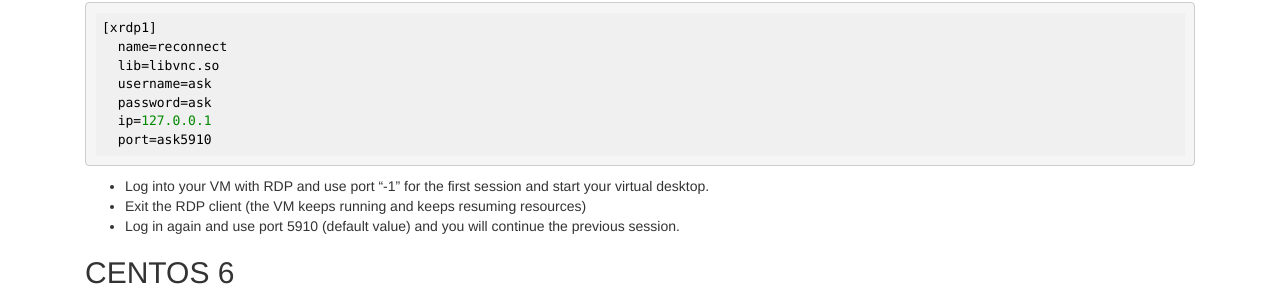
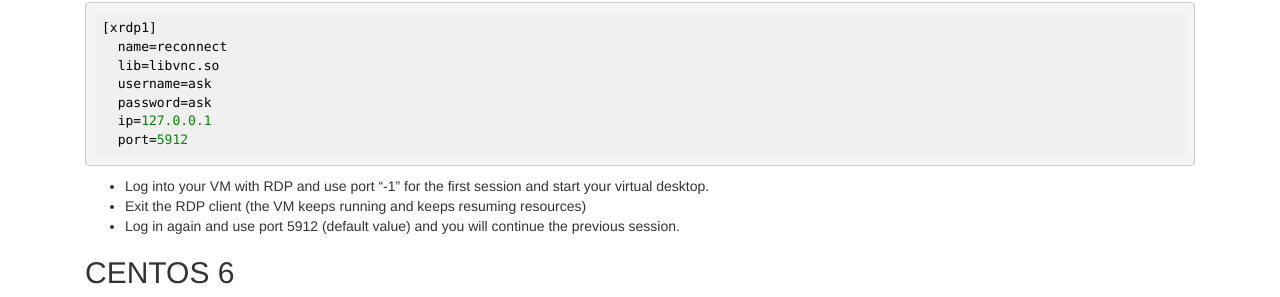
Before and after one commit to sara-nl/clouddocs, a Jekyll site: the page built from xrdp.markdown, in a window 1280 px wide and 900 px high, scrolled down 927 px. Shown: the part 128-425 px from the top of the window. Built offline with Jekyll 4.4.1, drawn with Linux system fonts in a browser that asks for light colours.

Commit message:
changed port in xrdp.ini

````diff
--- a/xrdp.markdown
+++ b/xrdp.markdown
@@ -62,12 +62,12 @@
   username=ask
   password=ask
   ip=127.0.0.1
-  port=ask5910
+  port=5912
 ```
 
 * Log into your VM with RDP and use port "-1" for the first session and start your virtual desktop.
 * Exit the RDP client (the VM keeps running and keeps resuming resources)
-* Log in again and use port 5910 (default value) and you will continue the previous session.
+* Log in again and use port 5912 (default value) and you will continue the previous session.
 
 
 
````
